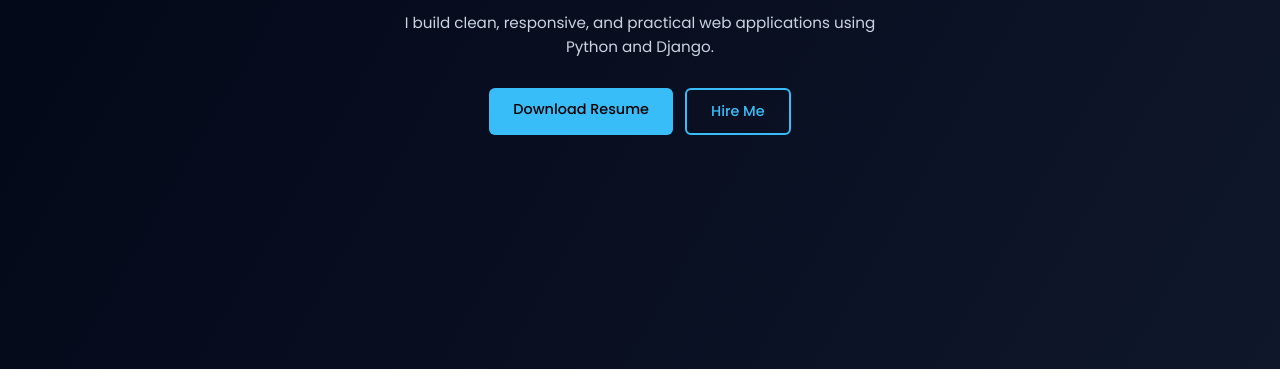
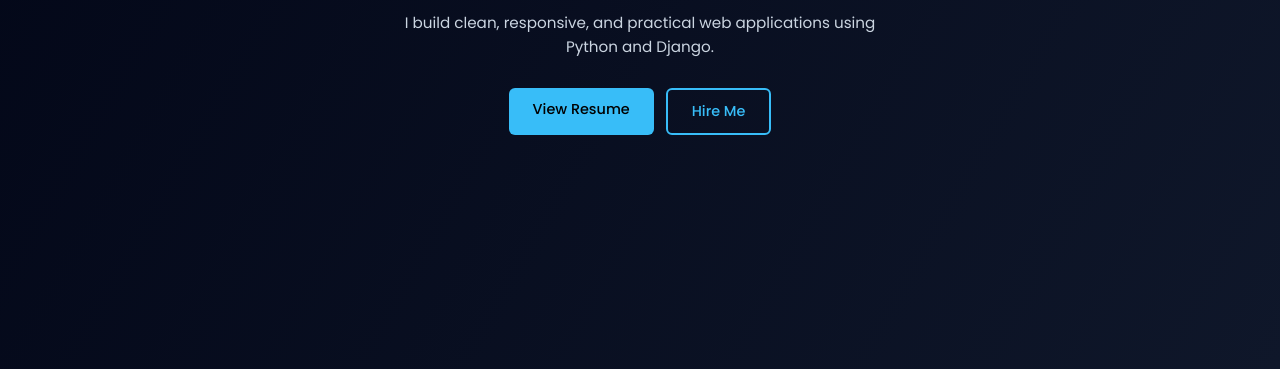
Before and after one commit to biki456/Portfolio, a plain HTML site: page index.html in a window 1280 px wide. Shown: the part 414-800 px from the top of the page. Drawn offline with Linux system fonts and the light colour scheme.

Commit message:
Update index.html

```diff
--- a/index.html
+++ b/index.html
@@ -35,7 +35,7 @@
   <h3 id="typing-text">Python Full Stack Developer</h3>
   <p>I build clean, responsive, and practical web applications using Python and Django.</p>
   <div class="hero-buttons">
-    <a href="resume/Bikita-Hait-Resume.pdf" class="btn" download>Download Resume</a>
+    <a href="https://drive.google.com/file/d/1viApQw1QryhyDbY7sbTyM_6vfbj7v8XA/view?usp=drivesdk" class="btn" target="_blank">View Resume</a>
     <a href="#contact" class="btn-outline">Hire Me</a>
   </div>
 </section>
@@ -119,4 +119,5 @@
 
 <script src="script.js"></script>
 </body>
+
 </html>
```
